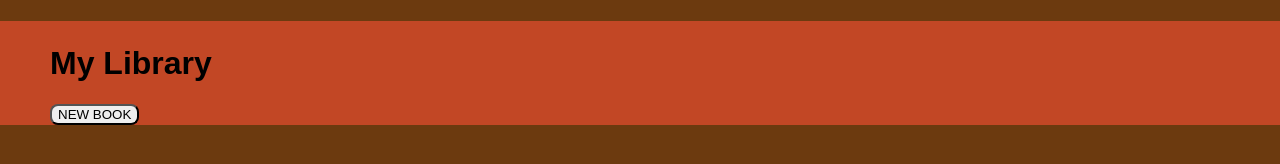
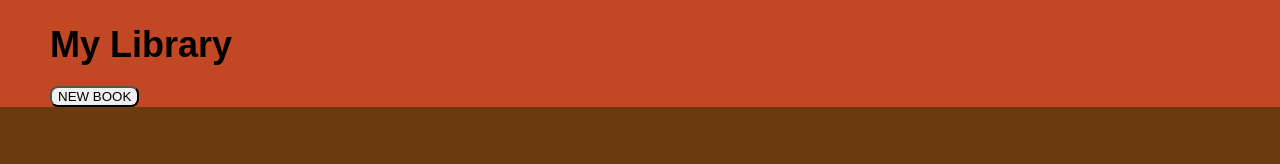
Before and after one commit to erikgrinn/odin-library, a plain HTML site: page index.html in a window 1280 px wide. Drawn offline with Linux system fonts and the light colour scheme.

Commit message:
changed h1 to div to eliminate inherent styling

```diff
--- a/index.html
+++ b/index.html
@@ -10,7 +10,7 @@
 </head>
 <body>
     <div class="header">
-        <h1>My Library</h1>
+        <div class="header-title"><b>My Library</b></div>
         <button id="newBookBtn">NEW BOOK</button>
         <dialog>
             <form id="bookForm" formmethod="dialog">
--- a/main.css
+++ b/main.css
@@ -1,11 +1,3 @@
-/* * {
-    margin: 0;
-    padding: 0;
-    box-sizing: border-box;
-} */
-
-
-
 body {
     font-family: Arial, sans-serif;
     margin: 0 auto;
@@ -17,8 +9,10 @@ body {
     background-color: rgb(194, 71, 37);
 }
 
-h1 {
+.header-title {
+    font-size: 36px;
     margin-left: 50px;
+    margin-bottom: 20px;
     padding-top: 24px;
 }
 
```
